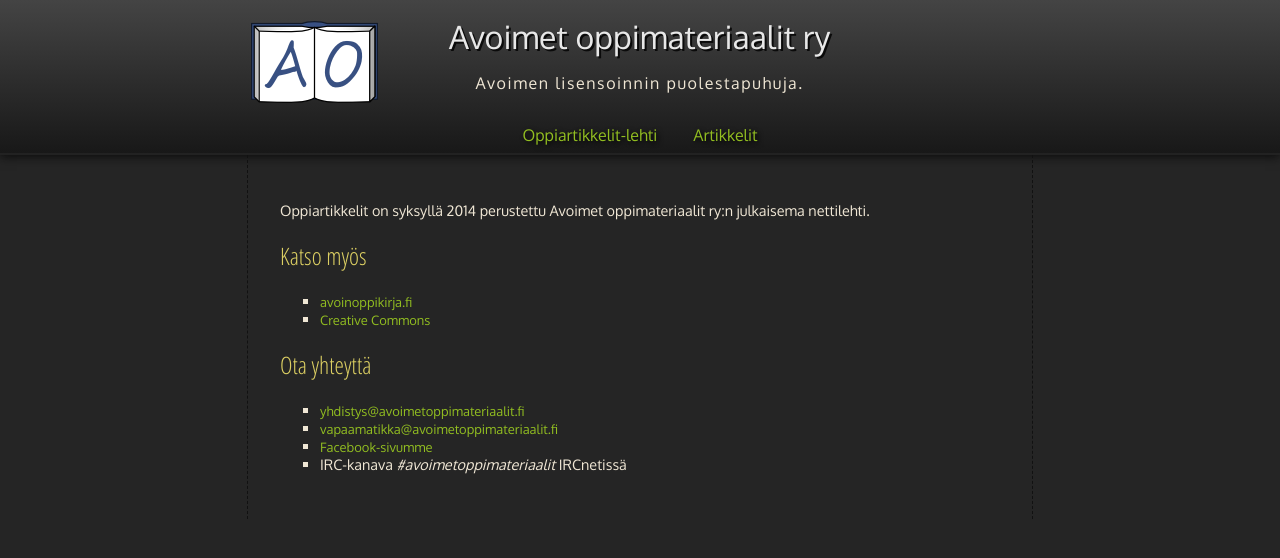
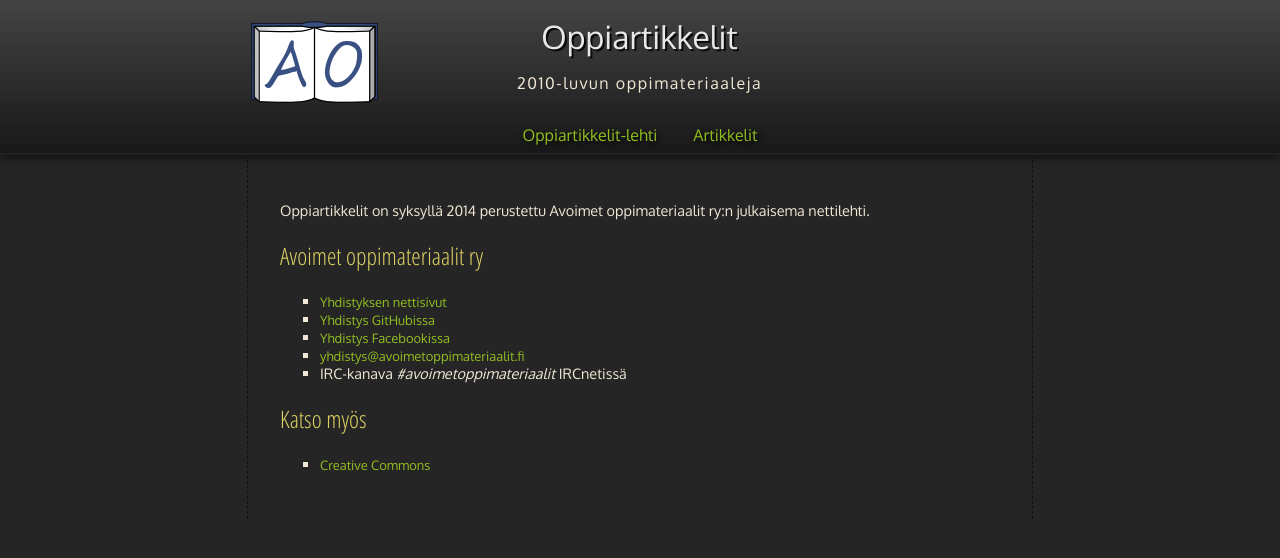
Before and after one commit to avoimet-oppimateriaalit-ry/oppiartikkelit, a Jekyll site: the page built from index.html, in a window 1280 px wide. Shown: the top 558 px of the page. Built offline with Jekyll 4.4.1, drawn with Linux system fonts in a browser that asks for light colours.

Commit message:
korjauksia

```diff
--- a/_includes/otsa.html
+++ b/_includes/otsa.html
@@ -2,7 +2,7 @@
 <html lang="fi">
         <head>
                 <meta charset="utf-8">
-                <title>{% if page.title %} {{ page.title }} | {% endif %}Avoimet oppimateriaalit ry</title>
+                <title>{% if page.title %} {{ page.title }} | {% endif %}Oppiartikkelit</title>
 		<link rel="stylesheet" type="text/css" href="/css/normalize.css">
 		<link href='http://fonts.googleapis.com/css?family=Oxygen:400,300' rel='stylesheet' type='text/css'>
 		<link href='http://fonts.googleapis.com/css?family=Open+Sans+Condensed:300' rel='stylesheet' type='text/css'>
@@ -20,9 +20,9 @@
 				<img id="logo" src="/images/logo.png" alt="">
 
 				<div>
-					<h1><a href="/">Avoimet oppimateriaalit ry</a></h1>
+					<h1><a href="/">Oppiartikkelit</a></h1>
 
-					<p>Avoimen lisensoinnin puolestapuhuja.</p>
+					<p>2010-luvun oppimateriaaleja</p>
 				</div>
 			</div>
 
--- a/index.html
+++ b/index.html
@@ -5,18 +5,18 @@
 Oppiartikkelit on syksyllä 2014 perustettu Avoimet oppimateriaalit ry:n julkaisema nettilehti.
 </p>
 
+<h2>Avoimet oppimateriaalit ry</h2>
+
+<ul>
+	<li><a href="http://avoimetoppimateriaalit.fi">Yhdistyksen nettisivut</a></li>
+	<li><a href="https://github.com/avoimet-oppimateriaalit-ry">Yhdistys GitHubissa</a></li>
+	<li><a href="https://facebook.com/avoimetoppimateriaalit">Yhdistys Facebookissa</a></li>
+	<li><a href="mailto:yhdistys@avoimetoppimateriaalit.fi">yhdistys@avoimetoppimateriaalit.fi</a></li>
+	<li>IRC-kanava <i>#avoimetoppimateriaalit</i> IRCnetissä</li>
+</ul>
+
 <h2>Katso myös</h2>
 
 <ul>
-	<li><a href="http://avoinoppikirja.fi">avoinoppikirja.fi</a></li>
 	<li><a href="http://creativecommons.org">Creative Commons</a></li>
 </ul>
-
-<h2>Ota yhteyttä</h2>
-
-<ul>
-	<li><a href="mailto:yhdistys@avoimetoppimateriaalit.fi">yhdistys@avoimetoppimateriaalit.fi</a></li>
-	<li><a href="mailto:vapaamatikka@avoimetoppimateriaalit.fi">vapaamatikka@avoimetoppimateriaalit.fi</a></li>
-	<li><a href="https://facebook.com/avoimetoppimateriaalit">Facebook-sivumme</a></li>
-	<li>IRC-kanava <i>#avoimetoppimateriaalit</i> IRCnetissä</li>
-</ul>
```
